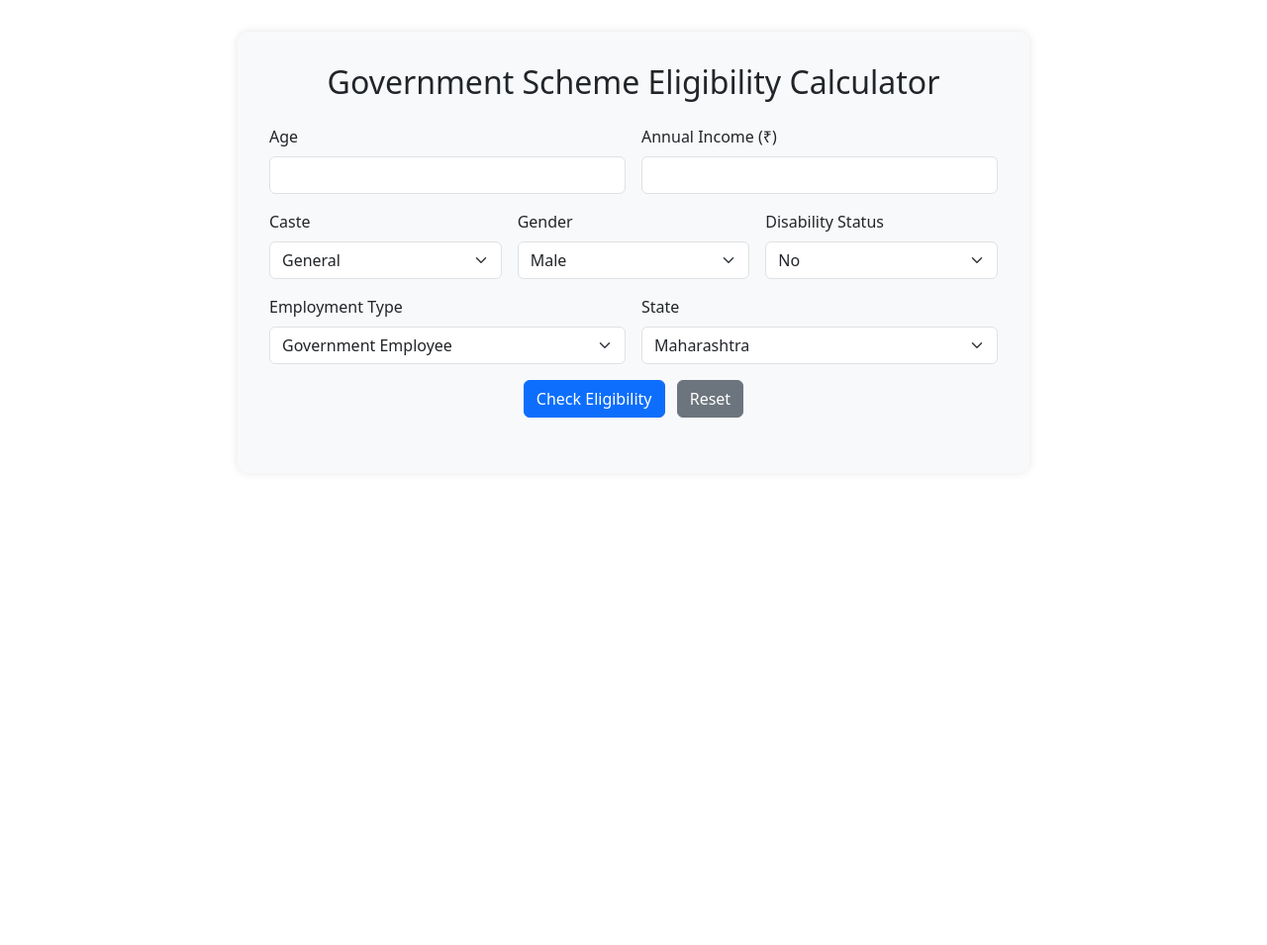
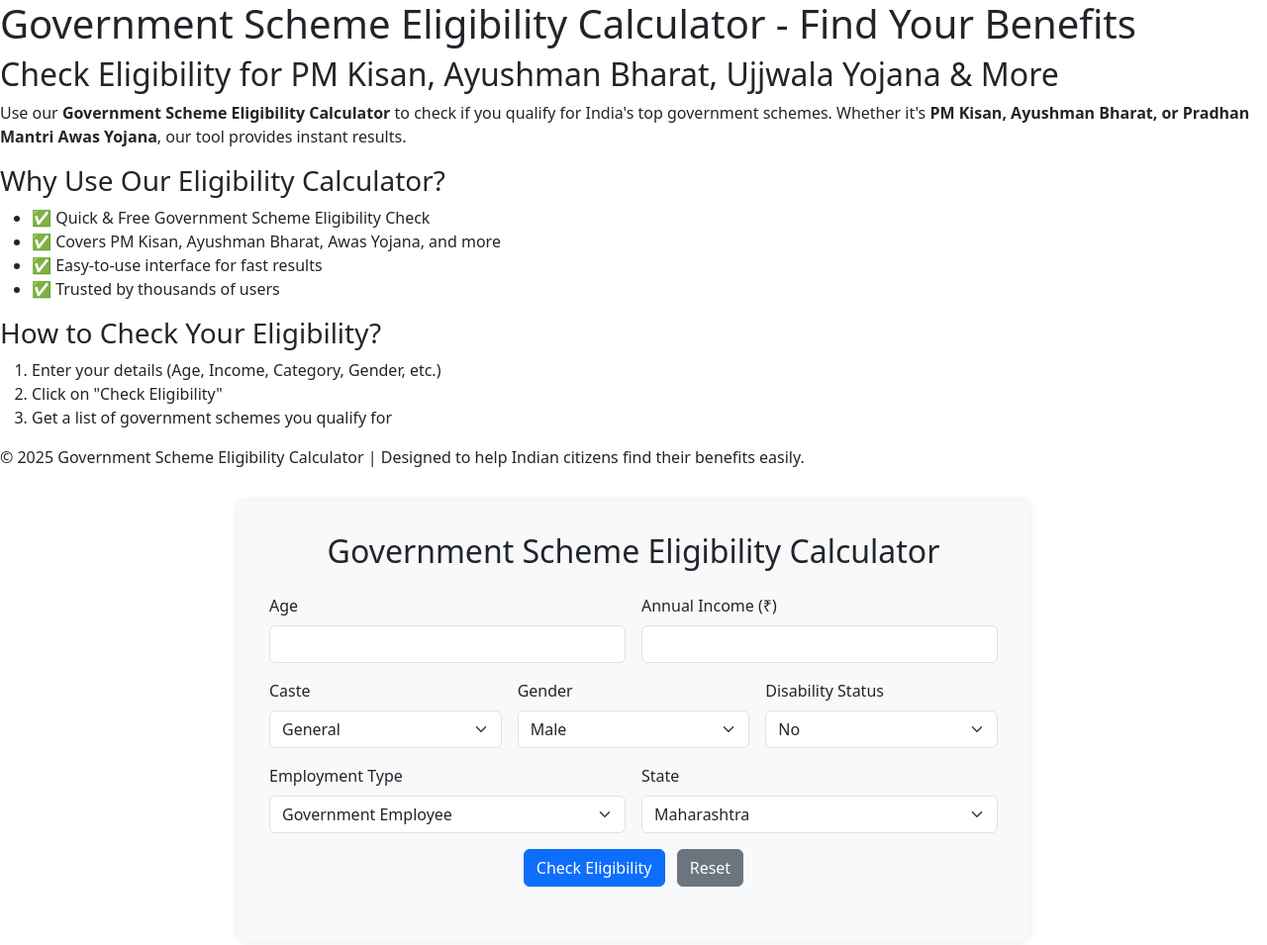
Before and after one commit to maqsud738/govt-scheme-calculator, a plain HTML site: page index.html in a window 1280 px wide. Shown: the whole page at 99% size. Before the commit the page ends 800 px from the top, so only its background shows below. Drawn offline with nearby package versions, Linux system fonts and the light colour scheme.

Commit message:
Update index.html

```diff
--- a/index.html
+++ b/index.html
@@ -1,3 +1,60 @@
+<head>
+    <meta charset="UTF-8">
+    <meta name="viewport" content="width=device-width, initial-scale=1.0">
+
+    <!-- SEO Title -->
+    <title>Government Scheme Eligibility Calculator - Check Your Benefits Online</title>
+
+    <!-- SEO Meta Description -->
+    <meta name="description" content="Find out which government schemes you qualify for in India. Use our free eligibility calculator to check PM Kisan, Ayushman Bharat, and more." />
+
+    <!-- SEO Keywords -->
+    <meta name="keywords" content="Government Scheme Eligibility Calculator, India Government Schemes, PM Kisan, Ayushman Bharat, Pradhan Mantri Yojana, subsidy eligibility, online scheme checker, Sarkari Yojana Eligibility" />
+
+    <!-- Author -->
+    <meta name="author" content="Your Name or Website Name">
+
+    <!-- Open Graph Tags for Social Media Sharing -->
+    <meta property="og:title" content="Government Scheme Eligibility Calculator - Check Your Benefits">
+    <meta property="og:description" content="Check which government schemes you qualify for in India with our free online calculator.">
+    <meta property="og:image" content="URL_TO_YOUR_LOGO_OR_IMAGE">
+    <meta property="og:url" content="YOUR_GITHUB_PAGES_WEBSITE_URL">
+    <meta property="og:type" content="website">
+
+    <!-- Favicon (If you have a logo) -->
+    <link rel="icon" type="image/png" href="favicon.png">
+</head>
+
+<body>
+    <header>
+        <h1>Government Scheme Eligibility Calculator - Find Your Benefits</h1>
+        <h2>Check Eligibility for PM Kisan, Ayushman Bharat, Ujjwala Yojana & More</h2>
+    </header>
+
+    <section>
+        <p>Use our <strong>Government Scheme Eligibility Calculator</strong> to check if you qualify for India's top government schemes. Whether it's <strong>PM Kisan, Ayushman Bharat, or Pradhan Mantri Awas Yojana</strong>, our tool provides instant results.</p>
+
+        <h3>Why Use Our Eligibility Calculator?</h3>
+        <ul>
+            <li>✅ Quick & Free Government Scheme Eligibility Check</li>
+            <li>✅ Covers PM Kisan, Ayushman Bharat, Awas Yojana, and more</li>
+            <li>✅ Easy-to-use interface for fast results</li>
+            <li>✅ Trusted by thousands of users</li>
+        </ul>
+
+        <h3>How to Check Your Eligibility?</h3>
+        <ol>
+            <li>Enter your details (Age, Income, Category, Gender, etc.)</li>
+            <li>Click on "Check Eligibility"</li>
+            <li>Get a list of government schemes you qualify for</li>
+        </ol>
+    </section>
+
+    <footer>
+        <p>© 2025 Government Scheme Eligibility Calculator | Designed to help Indian citizens find their benefits easily.</p>
+    </footer>
+</body>
+
 <!DOCTYPE html>
 <html lang="en">
 <head>
```
